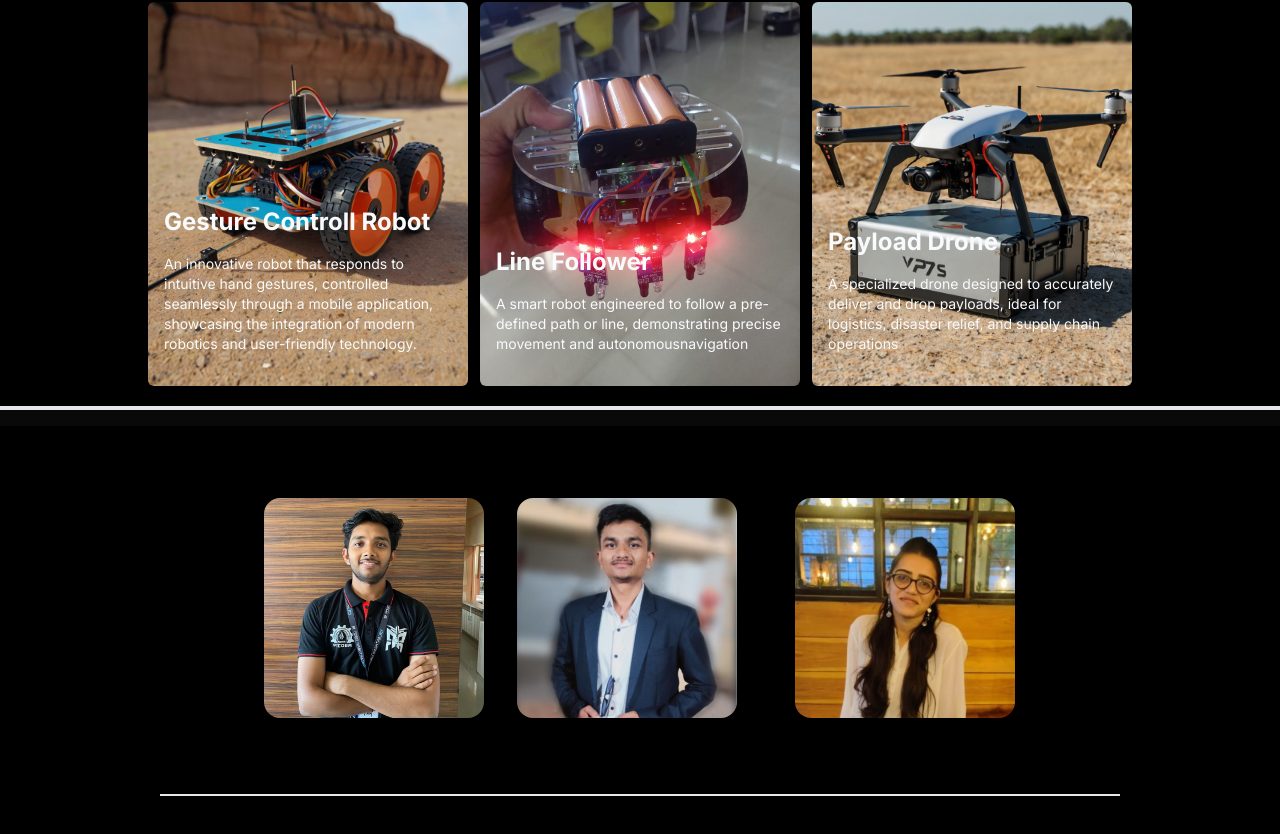
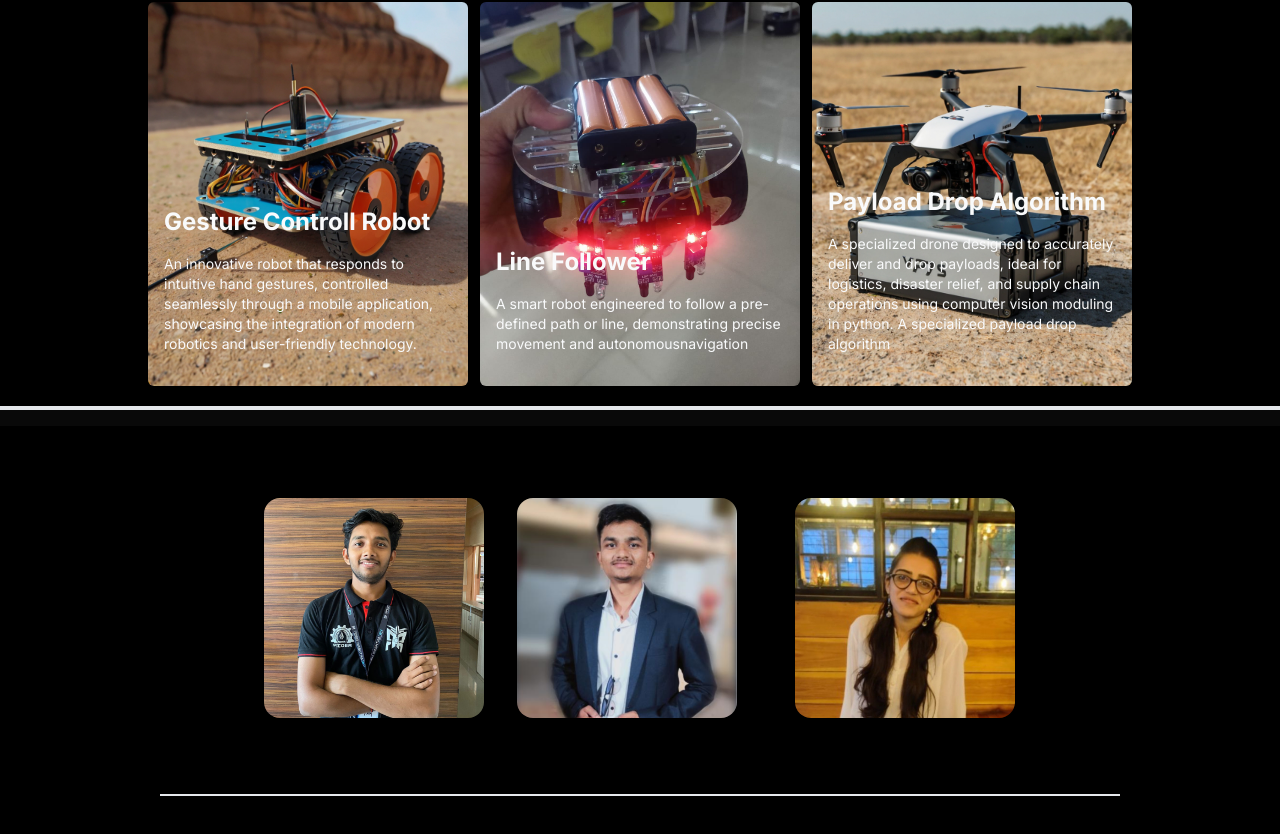
Before and after one commit to JangidVish/Curiosity, a Next.js app: page / in a window 1280 px wide. Shown: the part 3122-3956 px from the top of the page. Built offline with nearby package versions, Linux system fonts and the light colour scheme.

Commit message:
contrnt change

```diff
--- a/src/app/components/Projects.tsx
+++ b/src/app/components/Projects.tsx
@@ -18,7 +18,7 @@ function Projects() {
         <Cards imgUrl={fire.src} title="Firefighting and Maze Solving Robot" desc="A multifunctional robot designed to autonomously navigate mazes and effectively combat fires, demonstrating sophisticated problem-solving and emergency response capabilities." />
         <Cards imgUrl={line.src} title="Gesture Controll Robot" desc="An innovative robot that responds to intuitive hand gestures, controlled seamlessly through a mobile application, showcasing the integration of modern robotics and user-friendly technology." />
         <Cards imgUrl={lineRobo.src} title="Line Follower" desc="A smart robot engineered to follow a pre-defined path or line, demonstrating precise movement and autonomousnavigation" />
-        <Cards imgUrl={Drone.src} title="Payload Drone" desc="A specialized drone designed to accurately deliver and drop payloads, ideal for logistics, disaster relief, and supply chain operations"/>
+        <Cards imgUrl={Drone.src} title="Payload Drop Algorithm" desc="A specialized drone designed to accurately deliver and drop payloads, ideal for logistics, disaster relief, and supply chain operations using computer vision moduling in python. A specialized payload drop algorithm"/>
 
     </div>
     </div>
```
